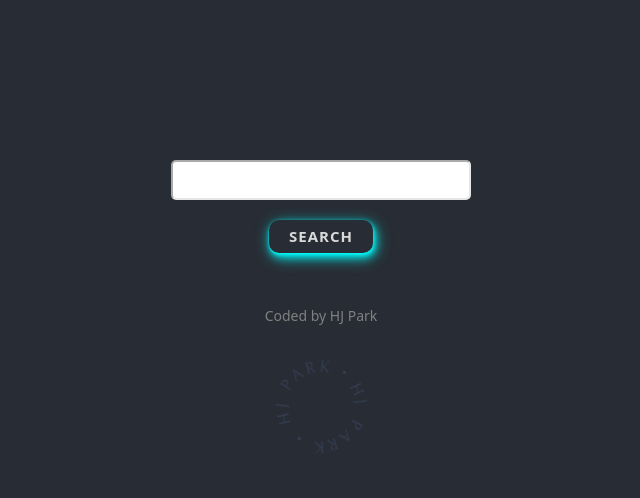
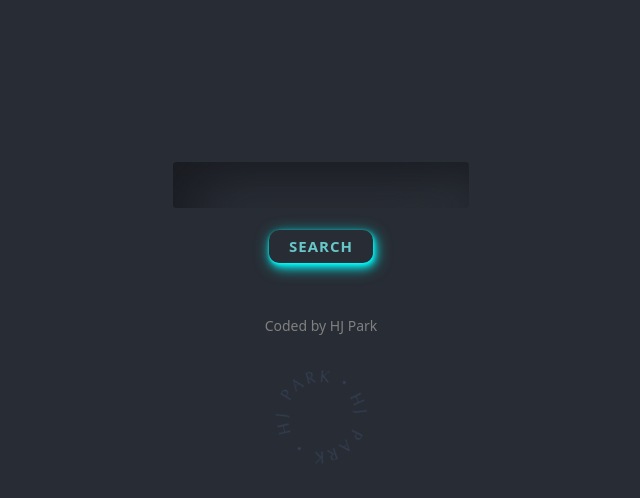
Before and after one commit to zora-git/dictionary, a React (Create React App) app: page / in a window 1280 px wide. Shown: the top 498 px of the page, without its empty margins (319-959 px from the left). Built offline with nearby package versions, Linux system fonts and the light colour scheme.

Commit message:
updated text input field CSS

```diff
--- a/src/Button.css
+++ b/src/Button.css
@@ -7,7 +7,7 @@
   letter-spacing: 1px;
   font-weight: 700;
   background: #282c34;
-  color: rgb(218, 218, 218);
+  color: #7bfafac0;
   box-shadow: 0px 1px 2px 0px rgba(0, 255, 255, 0.7),
     1px 2px 4px 0px rgba(0, 255, 255, 0.7),
     2px 4px 8px 0px rgba(0, 255, 255, 0.7),
--- a/src/Dictionary.css
+++ b/src/Dictionary.css
@@ -4,7 +4,32 @@
 
 .Box {
   width: 300px;
-  height: 40px;
+  height: 50px;
   border-radius: 5px;
-  border-color: rgba(218, 218, 218, 0.699);
+  border-color: transparent;
+  background: #282c34;
+  box-shadow: inset 20px 20px 60px #181a1f, inset -20px -20px 60px #383e49;
+  color: black;
+  text-indent: 20px;
 }
+
+.Box:invalid {
+  background: #282c34;
+  box-shadow: inset 20px 20px 60px #181a1f, inset -20px -20px 60px #383e49;
+  color: rgb(190, 189, 189);
+}
+
+.Box:focus {
+  background: #ffffff;
+  box-shadow: inset 7px 7px 14px #969696, inset -7px -7px 14px #ffffff;
+}
+
+.Box:valid {
+  background: #ffffff;
+  box-shadow: inset 7px 7px 14px #969696, inset -7px -7px 14px #ffffff;
+}
+
+.Box:visited {
+  background: #ffffff;
+  box-shadow: inset 7px 7px 14px #969696, inset -7px -7px 14px #ffffff;
+}
--- a/src/Dictionary.js
+++ b/src/Dictionary.js
@@ -18,7 +18,12 @@ export default function Dictionary() {
     <div className="Dictionary">
       <form onSubmit={search}>
         <div>
-          <input type="search" onChange={handleKeywordChange} className="Box" />
+          <input
+            type="search"
+            onChange={handleKeywordChange}
+            className="Box"
+            required="true"
+          />
 
           <Button />
         </div>
```
